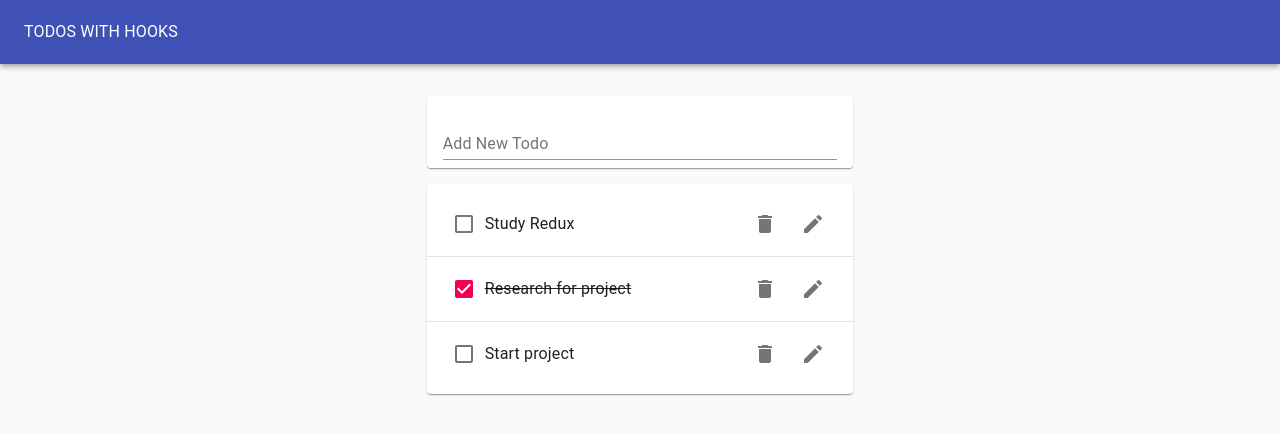
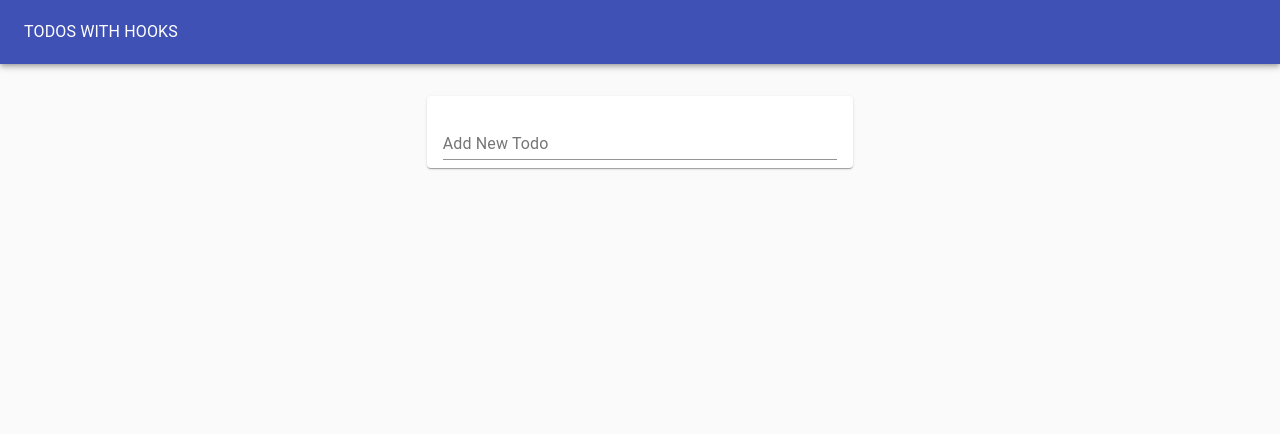
Before and after one commit to mbraga24/todo-hooks, a React (Create React App) app: page / in a window 1280 px wide. Shown: the top 434 px of the page. Built offline with nearby package versions, Linux system fonts and the light colour scheme.

Commit message:
Refactor todos to a customm hook

```diff
--- a/src/TodoApp.js
+++ b/src/TodoApp.js
@@ -1,5 +1,5 @@
-import React, { useState } from 'react';
-import { v4 as uuidv4 } from 'uuid';
+import React, { useEffect } from 'react';
+import useTodosState from './hooks/useTodosState';
 import TodoForm from './TodoForm';
 import Paper from '@material-ui/core/Paper';
 import Typography from '@material-ui/core/Typography';
@@ -9,36 +9,12 @@ import Grid from '@material-ui/core/Grid';
 import TodoList from './TodoList';
 
 const TodoApp = () => {
-  const initialTodos = [
-    {id: 1, task: "Study Redux", completed: false},
-    {id: 2, task: "Research for project", completed: true},
-    {id: 3, task: "Start project", completed: false}
-  ]
+  const initialTodos = JSON.parse(window.localStorage.getItem("todos") || "[]")
+  const { todos, removeTodo, toggleTodo, editTodo, addToDo } = useTodosState(initialTodos)
 
-  const [ todos, setTodos ] = useState(initialTodos)
-
-  const addToDo = newTodo => {
-    setTodos([...todos, {id: uuidv4(), task: newTodo, completed: false} ])
-  }
-
-  const removeTodo = todoId => {
-    const updatedTodos = todos.filter(todo => todo.id !== todoId)
-    setTodos(updatedTodos)
-  }
-
-  const toggleTodo = todoId => {
-    const updatedTodos = todos.map(todo => {
-      return todo.id === todoId ? { ...todo, completed: !todo.completed } : todo
-    })
-    setTodos(updatedTodos)
-  }
-
-  const editTodo = (todoId, updateTodo) => {
-    const updatedTodos = todos.map(todo => {
-      return todo.id === todoId ? {...todo, task: updateTodo} : todo
-    })
-    setTodos(updatedTodos)
-  }
+  useEffect(() => {
+    window.localStorage.setItem("todos", JSON.stringify(todos))
+  }, [todos])
 
   return (
     <Paper style={{
--- a/src/TodoList.js
+++ b/src/TodoList.js
@@ -5,25 +5,28 @@ import List from '@material-ui/core/List';
 import Todo from './Todo';
 
 const TodoList = ({ removeTodo, todos, toggleTodo, editTodo }) => {
+  if (todos.length)
   return (
     <Paper>
       <List>
         {todos.map((todo, index) => (
         <>
           <Todo
+            key={todo.id}
             id={todo.id}
             removeTodo={removeTodo}
             toggleTodo={toggleTodo}
             editTodo={editTodo}
             task={todo.task}
             completed={todo.completed}
-            key={todo.id} />
+            />
             {index < todos.length - 1 && <Divider/>}
         </>
         ))}
       </List>
     </Paper>
   )
+  return null;
 }
 
 export default TodoList;
--- /dev/null
+++ b/src/hooks/useTodosState.js
@@ -0,0 +1,29 @@
+import { useState } from 'react';
+import { v4 as uuidv4 } from 'uuid';
+
+export default initialVal => {
+  const [todos, setTodos] = useState(initialVal)
+
+  return {
+    todos,
+    removeTodo: todoId => {
+      const updatedTodos = todos.filter(todo => todo.id !== todoId)
+      setTodos(updatedTodos)
+    },
+    toggleTodo: todoId => {
+      const updatedTodos = todos.map(todo => {
+        return todo.id === todoId ? { ...todo, completed: !todo.completed } : todo
+      })
+      setTodos(updatedTodos)
+    },
+    editTodo: (todoId, updateTodo) => {
+      const updatedTodos = todos.map(todo => {
+        return todo.id === todoId ? {...todo, task: updateTodo} : todo
+      })
+      setTodos(updatedTodos)
+    },
+    addToDo: newTodo => {
+      setTodos([...todos, {id: uuidv4(), task: newTodo, completed: false} ])
+    }
+  }
+}
```
